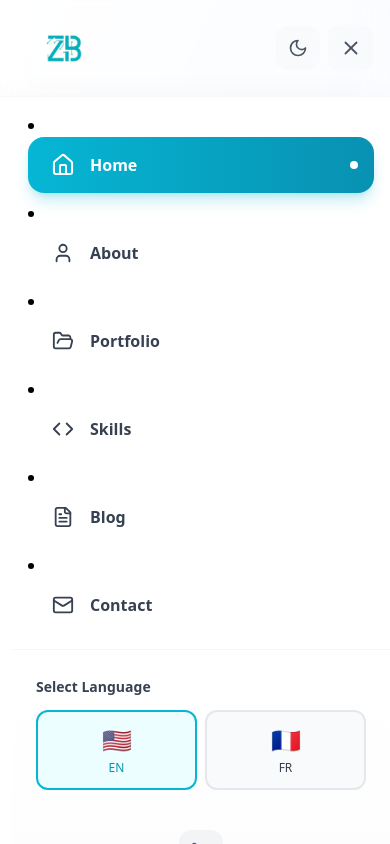
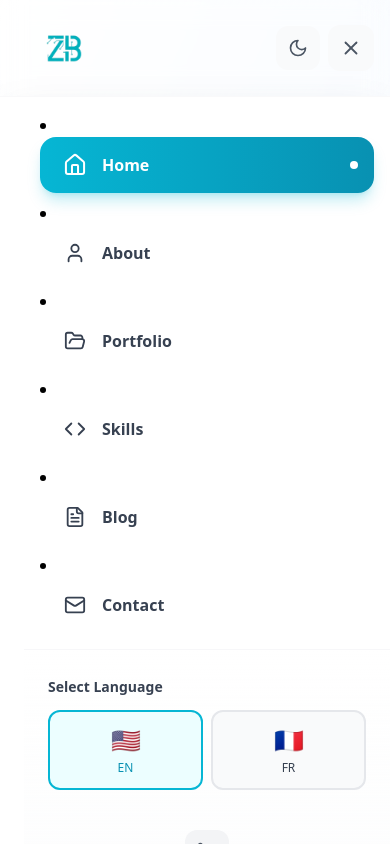
Before and after one commit to zouhair-max/portfolio-zouhair1, a React (Vite) app: page / in a window 390 px wide. Both pictures are taken after a click on the button 351 px from the left and 48 px from the top of the page. Shown: the top 844 px of the page. Built offline with nearby package versions, Linux system fonts and the light colour scheme.

Commit message:
lalsl1 commit

```diff
--- a/src/components/sections/Navbar.jsx
+++ b/src/components/sections/Navbar.jsx
@@ -456,7 +456,7 @@ const PortfolioNavbar = () => {
             lg:hidden transition-all duration-500 overflow-y-auto ease-in-out overflow-hidden
             ${isOpen ? 'max-h-screen opacity-100' : 'max-h-0 opacity-0'}
             bg-white dark:bg-[#121212] backdrop-blur-xl border-t border-gray-100/50 dark:border-gray-800/50
-            shadow-2xl absolute top-full left-0 right-0 pb-20 pl-3
+            shadow-2xl absolute top-full left-0 right-0 pb-20 pl-6
           `}
           style={{
             maxHeight: isOpen ? 'calc(100vh - 64px)' : '0px'
```
